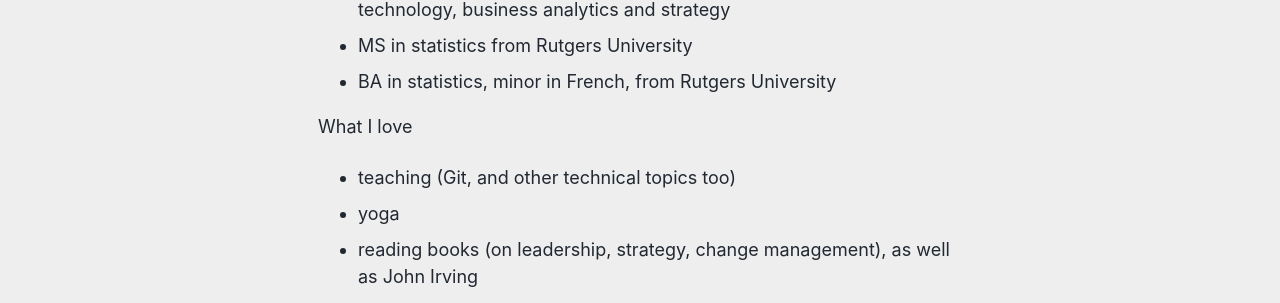
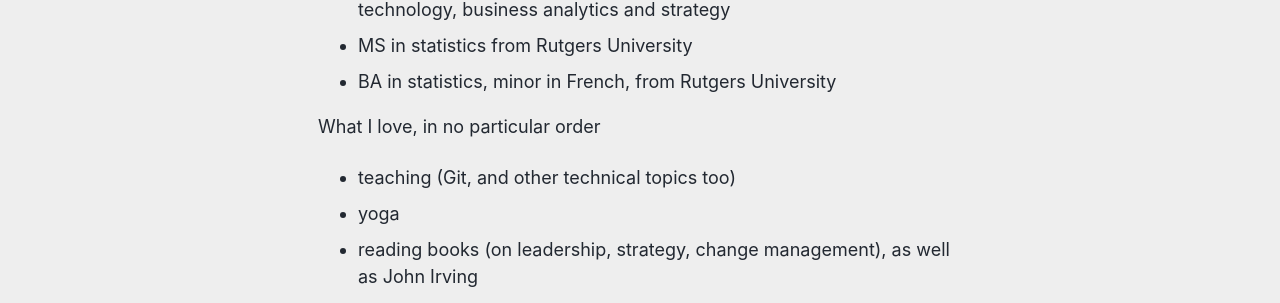
Before and after one commit to reshamas/reshamas.github.io, a Jekyll site: the page built from about/index.md, in a window 1280 px wide. Shown: the part 540-843 px from the top of the page. Built offline with Jekyll 4.4.1, drawn with Linux system fonts in a browser that asks for light colours.

Commit message:
Update index.md

```diff
--- a/about/index.md
+++ b/about/index.md
@@ -17,7 +17,7 @@
 - MS in statistics from Rutgers University
 - BA in statistics, minor in French, from Rutgers University
 
-What I love
+What I love, in no particular order
 - teaching (Git, and other technical topics too)
 - yoga
 - reading books (on leadership, strategy, change management), as well as John Irving
```
